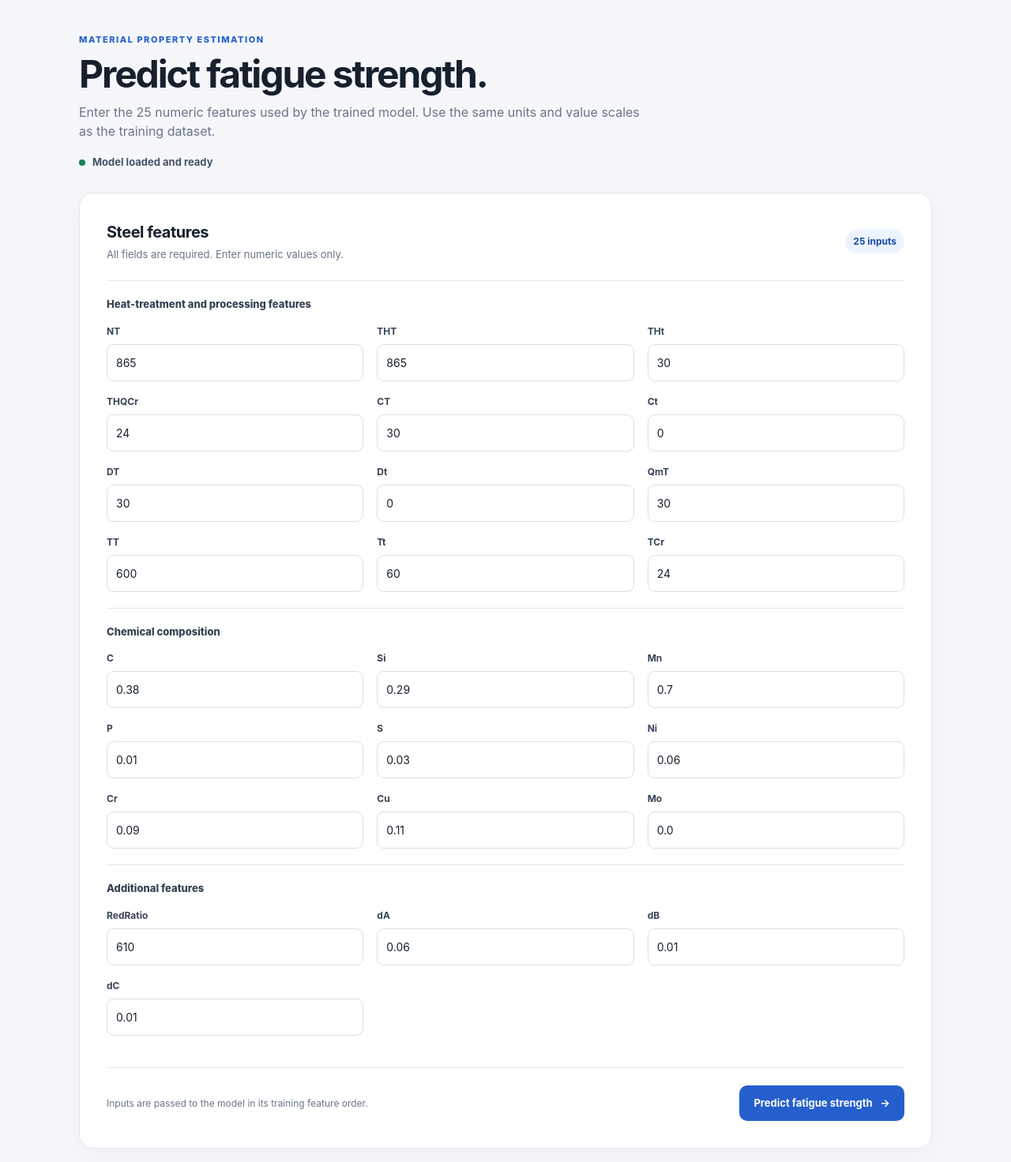
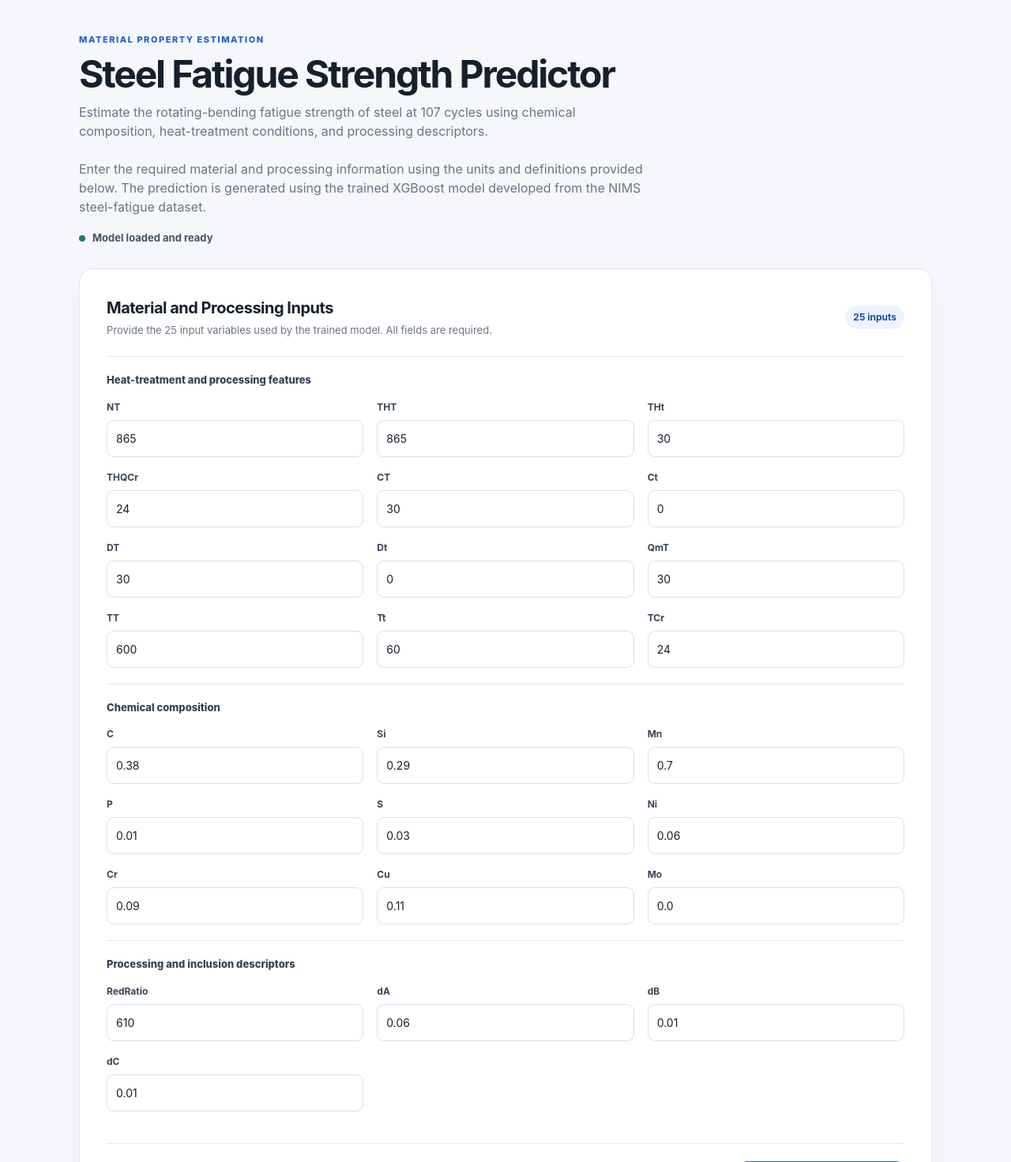
Before and after one commit to Ratnesh-Dhan/Fatigue-Strength-web-app, a Flask app: page / in a window 1280 px wide. Shown: the part 72-1544 px from the top of the page at 79% size. Run offline with Flask 3, Linux system fonts and the light colour scheme.

Commit message:
ui text update

```diff
--- a/app.py
+++ b/app.py
@@ -55,7 +55,7 @@ DEFAULT_INPUT_VALUES = {
 FEATURE_GROUPS = [
     ("Heat-treatment and processing features", ["NT", "THT", "THt", "THQCr", "CT", "Ct", "DT", "Dt", "QmT", "TT", "Tt", "TCr"]),
     ("Chemical composition", ["C", "Si", "Mn", "P", "S", "Ni", "Cr", "Cu", "Mo"]),
-    ("Additional features", ["RedRatio", "dA", "dB", "dC"]),
+    ("Processing and inclusion descriptors", ["RedRatio", "dA", "dB", "dC"]),
 ]
 
 app = Flask(__name__)
--- a/templates/index.html
+++ b/templates/index.html
@@ -2,10 +2,16 @@
 %} {% block content %}
 <section class="hero">
   <div class="eyebrow">MATERIAL PROPERTY ESTIMATION</div>
-  <h1>Predict fatigue strength.</h1>
+  <h1>Steel Fatigue Strength Predictor</h1>
   <p class="hero-copy">
-    Enter the 25 numeric features used by the trained model. Use the same units
-    and value scales as the training dataset.
+    Estimate the rotating-bending fatigue strength of steel at 107 cycles using
+    chemical composition, heat-treatment conditions, and processing descriptors.
+  </p>
+  <br />
+  <p class="hero-copy">
+    Enter the required material and processing information using the units and
+    definitions provided below. The prediction is generated using the trained
+    XGBoost model developed from the NIMS steel-fatigue dataset.
   </p>
   <div class="status-row">
     <span class="status-dot {{ 'ready' if model_ready else 'missing' }}"></span>
@@ -25,8 +31,11 @@
 <form class="predict-form" method="post" action="{{ url_for('predict') }}">
   <div class="section-heading">
     <div>
-      <h2>Steel features</h2>
-      <p>All fields are required. Enter numeric values only.</p>
+      <h2>Material and Processing Inputs</h2>
+      <p>
+        Provide the 25 input variables used by the trained model. All fields are
+        required.
+      </p>
     </div>
     <span class="feature-count">{{ features|length }} inputs</span>
   </div>
```
